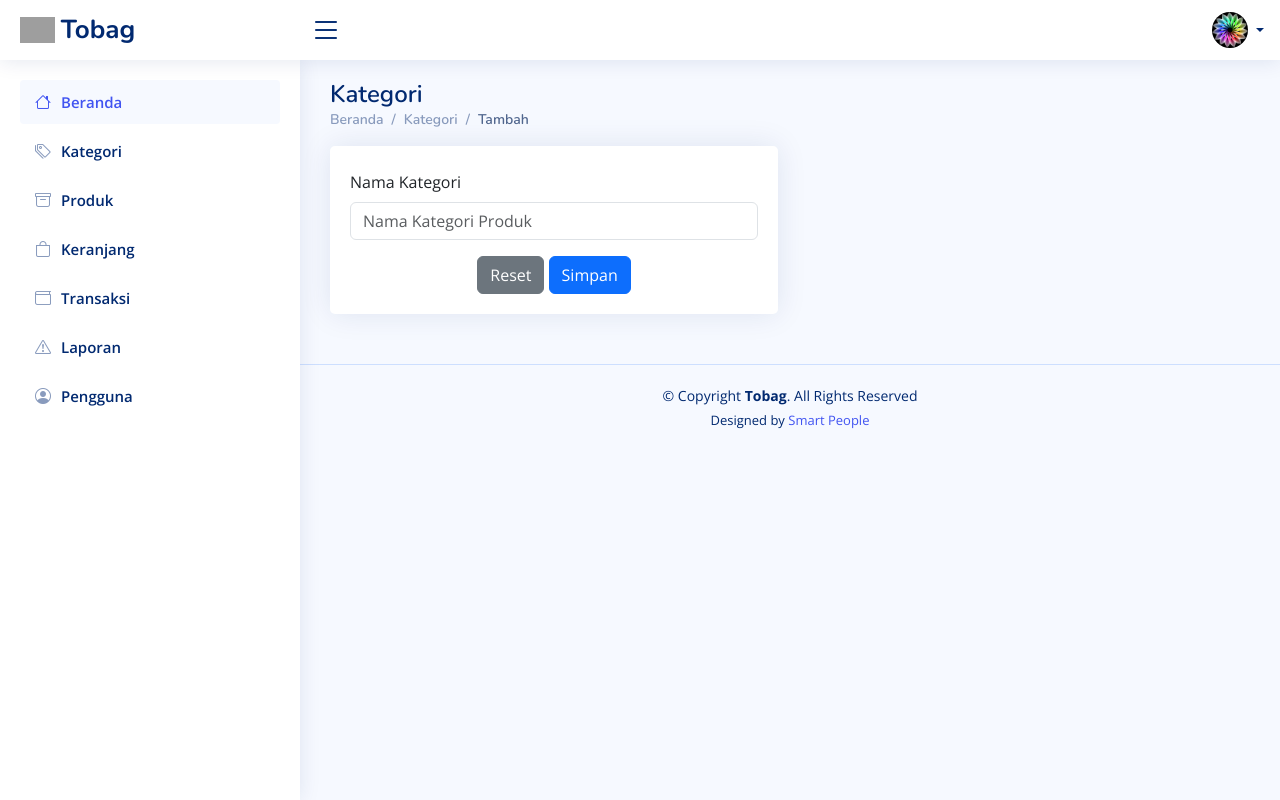
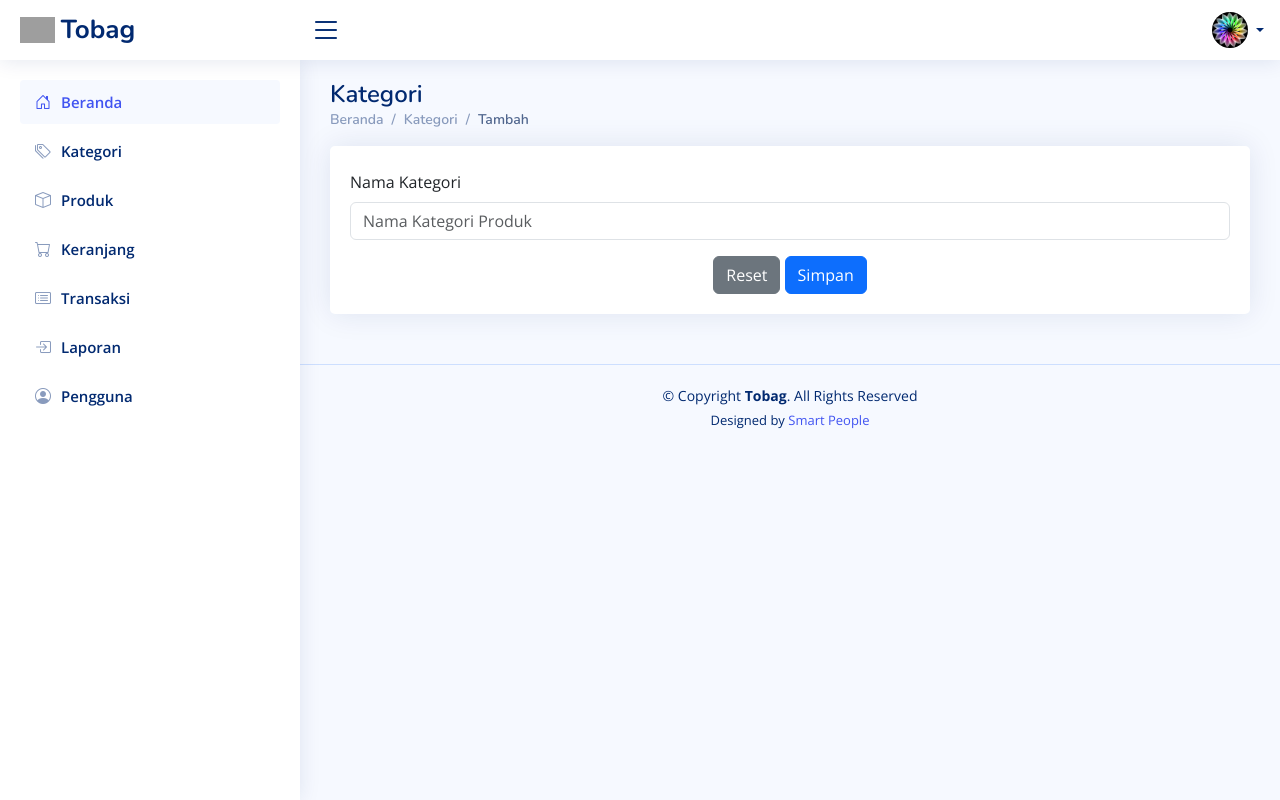
Before and after one commit to bagusjiran/tobag, a PHP site: page /admin/e.kategori.php?id=1 in a window 1280 px wide. Run offline with PHP 8.4, Linux system fonts and the light colour scheme; data that the repository does not hold is empty; some libraries are stand-ins or nearby versions; grey boxes are pictures that could not be loaded.

Commit message:
Update e.kategori.php
mengganti logo pada e.kategori

```diff
--- a/admin/e.kategori.php
+++ b/admin/e.kategori.php
@@ -112,7 +112,7 @@ if (isset($_POST['simpan'])) {
 
             <li class="nav-item">
                 <a class="nav-link " href="index.php">
-                    <i class="bi bi-house"></i>
+                    <i class="bi bi-house-door"></i>
                     <span>Beranda</span>
                 </a>
             </li><!-- End Beranda Nav -->
@@ -126,28 +126,28 @@ if (isset($_POST['simpan'])) {
 
             <li class="nav-item">
                 <a class="nav-link collapsed" href="produk.php">
-                    <i class="bi bi-archive"></i>
+                    <i class="bi bi-box"></i>
                     <span>Produk</span>
                 </a>
             </li><!-- End Produk Page Nav -->
 
             <li class="nav-item">
                 <a class="nav-link collapsed" href="keranjang.php">
-                    <i class="bi bi-bag"></i>
+                    <i class="bi bi-cart"></i>
                     <span>Keranjang</span>
                 </a>
             </li><!-- End Keranjang Page Nav -->
 
             <li class="nav-item">
                 <a class="nav-link collapsed" href="transaksi.php">
-                    <i class="bi bi-wallet"></i>
+                    <i class="bi bi-card-list"></i>
                     <span>Transaksi</span>
                 </a>
             </li><!-- End Transaksi Page Nav -->
 
             <li class="nav-item">
                 <a class="nav-link collapsed" href="laporan.php">
-                    <i class="bi bi-exclamation-triangle"></i>
+                    <i class="bi bi-box-arrow-in-right"></i>
                     <span>Laporan</span>
                 </a>
             </li><!-- End Laporan Page Nav -->
@@ -178,7 +178,7 @@ if (isset($_POST['simpan'])) {
 
         <section class="section">
             <div class="row">
-                <div class="col-lg-6">
+                <div class="col-lg-12">
                     <div class="card">
                         <div class="card-body">
                             <form class="row g-3 mt-2" method="post">
```
